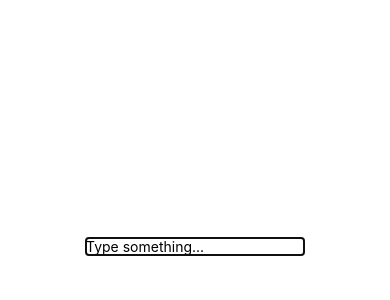
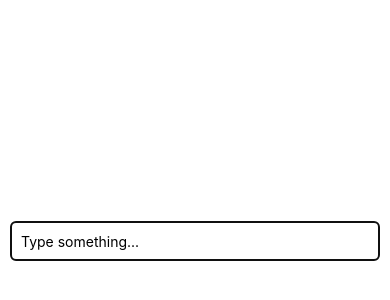
Before and after one commit to UCC1222/CS5520, a React Native app: screen / in a window 390 px wide. Shown: the part 176-476 px from the top of the page. Built offline with nearby package versions, Linux system fonts and the light colour scheme.

Commit message:
Add dynamic character count and conditional messages with styles

```diff
--- a/components/Input.tsx
+++ b/components/Input.tsx
@@ -20,18 +20,42 @@ export default function Input({ autoFocus }: { autoFocus: boolean }) {
         placeholder="Type something..."
         value={inputText}
         onChangeText={(text) => setInputText(text)}
+        onFocus={() => setHasFocus(true)}
+        onBlur={() => setHasFocus(false)}
       />
-      {inputText.length > 0 && (
+      {hasFocus && inputText.length > 0 && (
         <Text style={styles.counter}>Character count: {inputText.length}</Text>
+      )}
+      {!hasFocus && inputText.length > 0 && (
+        <Text style={styles.message}>
+          {inputText.length >= 3
+            ? 'Thank you'
+            : 'Please type more than 3 characters'}
+        </Text>
       )}
     </View>
   );
 }
 
 const styles = StyleSheet.create({
-  counter: {
-    fontSize: 14,
-    color: 'gray',
-    marginTop: 5,
-  },
-});
+    container: {
+      padding: 10,
+      width: '100%',
+    },
+    input: {
+      height: 40,
+      borderColor: 'gray',
+      borderWidth: 1,
+      paddingHorizontal: 10,
+      borderRadius: 5,
+      marginBottom: 10,
+    },
+    counter: {
+      fontSize: 14,
+      color: 'gray',
+    },
+    message: {
+      fontSize: 14,
+      color: 'blue',
+    },
+  });
```
